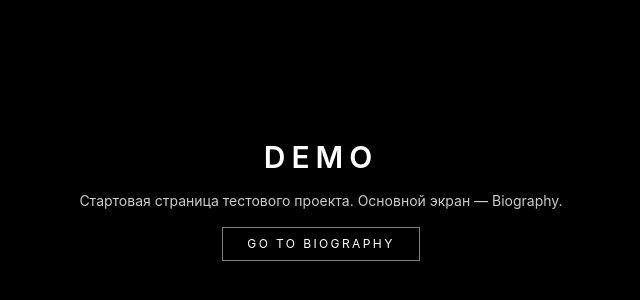
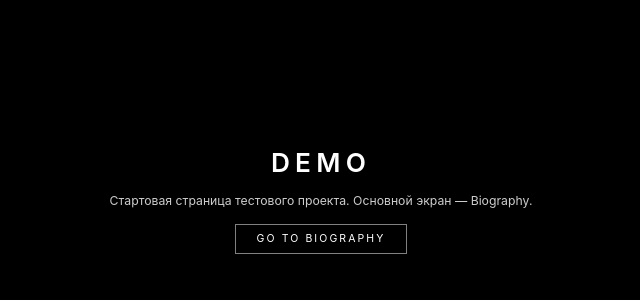
Before and after one commit to Nunuga/CIO, a Next.js app: page / in a window 1280 px wide. Shown: the part 200-500 px from the top of the page, without its empty margins (319-959 px from the left). Built offline with nearby package versions, Linux system fonts and the light colour scheme.

Commit message:
Use macOS system font stack

```diff
--- a/app/globals.css
+++ b/app/globals.css
@@ -1,10 +1,25 @@
 @tailwind base;
 @tailwind components;
 @tailwind utilities;
+
+/* Глобальный масштаб (эффект «зум 80–90%» по умолчанию) */
+html {
+  font-size: 14px; /* вместо 16px — всё станет аккуратнее и компактнее */
+}
+
+/* На очень широких экранах ещё чуть ужимаем, как у тебя на 80% */
+@media (min-width: 1440px) {
+  html {
+    font-size: 13px;
+  }
+}
+
+/* Базовый шрифт для всего */
 html,
 body {
   @apply font-sans;
 }
+
 :root {
   color-scheme: dark;
 }
@@ -19,8 +34,10 @@ body {
   scrollbar-width: none; /* Firefox */
 }
 .hide-scrollbar::-webkit-scrollbar {
-  display: none; /* Chrome, Safari, Opera*/
+  display: none; /* Chrome, Safari, Opera */
 }
+
+/* Панели текста (если нужно использовать как карточки) */
 .text-panel {
   @apply bg-black/60 backdrop-blur-sm rounded-3xl px-10 py-8 border border-white/10;
 }
@@ -29,7 +46,7 @@ body {
   @apply bg-black/45 backdrop-blur-sm rounded-3xl px-8 py-6 border border-white/5;
 }
 
-/* лёгкий «контраст» текста на шумном фоне */
+/* Лёгкий контраст текста на шумном фоне */
 .text-glow {
   text-shadow: 0 0 18px rgba(0, 0, 0, 0.9);
 }
--- a/app/layout.tsx
+++ b/app/layout.tsx
@@ -1,10 +1,15 @@
+// app/layout.tsx
+import type { Metadata } from "next";
 import "./globals.css";
-import type { Metadata } from "next";
-import React from "react";
+import { Inter } from "next/font/google";
+
+const inter = Inter({
+  subsets: ["latin", "cyrillic"],
+  variable: "--font-inter",
+});
 
 export const metadata: Metadata = {
-  title: "Hajime Biography Demo",
-  description: "Demo of three.js background and horizontal biography layout",
+  title: "CIO — Кирилл Ковтун",
 };
 
 export default function RootLayout({
@@ -13,8 +18,8 @@ export default function RootLayout({
   children: React.ReactNode;
 }) {
   return (
-    <html lang="en">
-      <body>{children}</body>
+    <html lang="ru" className={inter.variable}>
+      <body className="font-sans">{children}</body>
     </html>
   );
 }
```
